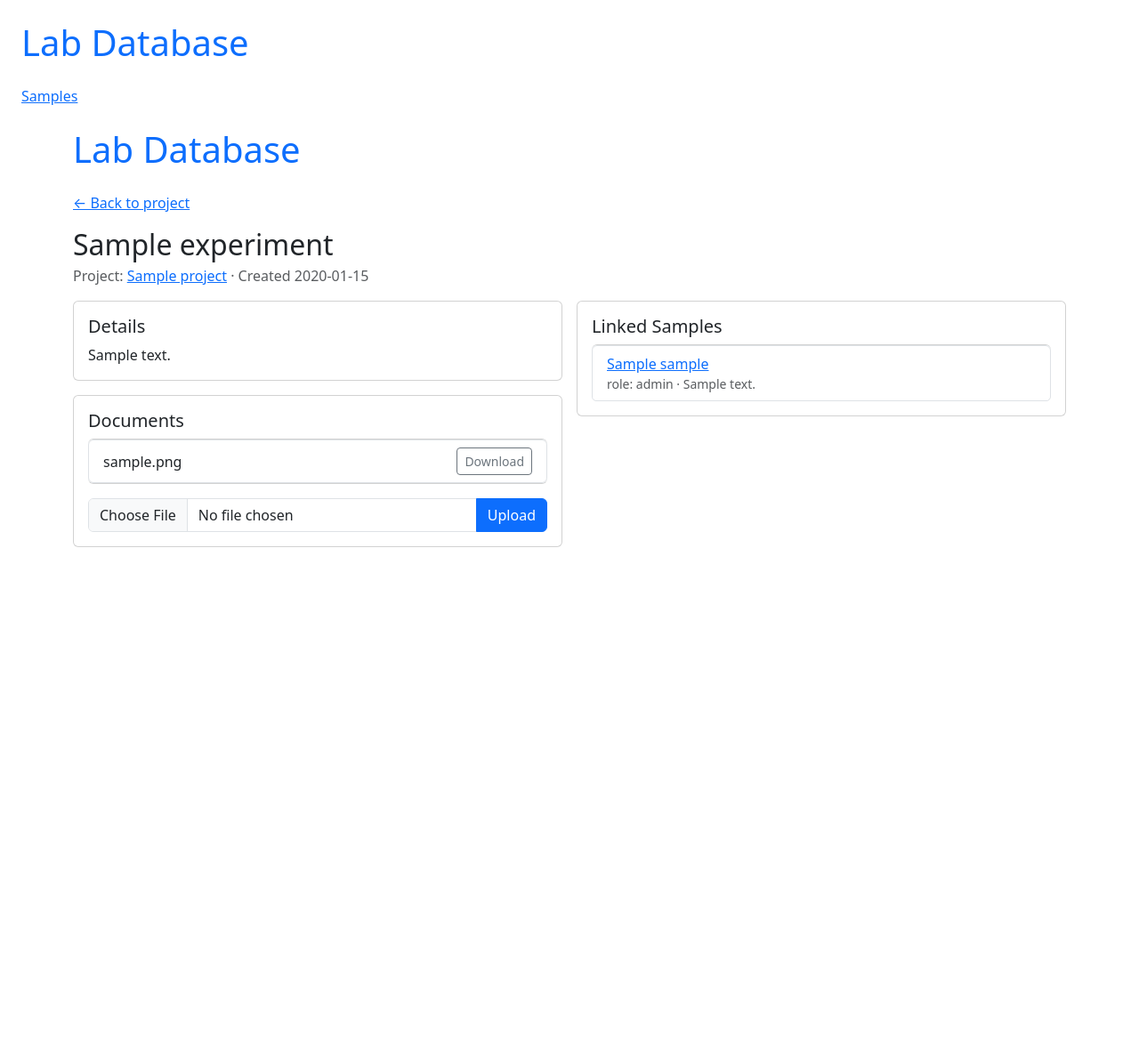
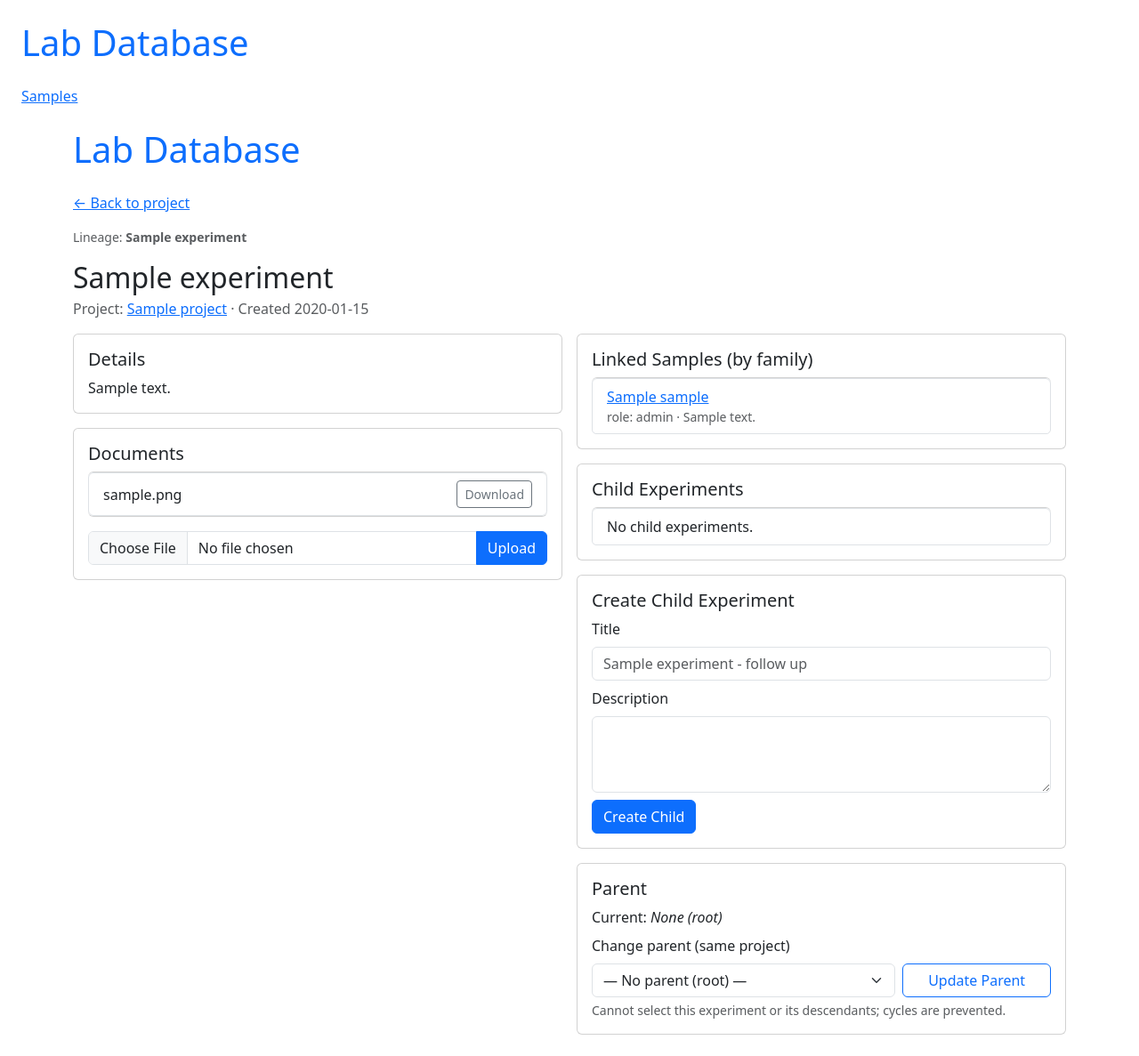
Before and after one commit to WPSII/Lab-Database, a Flask app: page /experiment/1 in a window 1280 px wide. Shown: the whole page at 89% size. Before the commit the page ends 615 px from the top, so only its background shows below. Run offline with Flask 3, Linux system fonts and the light colour scheme; tables that the repository leaves empty hold one stand-in row (values such as "Sample post").

Commit message:
feat(samples): parent/child linkage, experiment linking, project tree view

```diff
--- a/app.py
+++ b/app.py
@@ -42,10 +42,16 @@ class Experiment(db.Model):
     description = db.Column(db.Text, default="")
     created_at = db.Column(db.DateTime, default=datetime.utcnow)
 
-    documents = db.relationship(
-        "Document", backref="experiment", cascade="all, delete-orphan"
+    # NEW: parent/children within the same table
+    parent_id = db.Column(db.Integer, db.ForeignKey("experiment.id"))
+    parent = db.relationship(
+        "Experiment",
+        remote_side=[id],
+        backref=db.backref("children", cascade="all, delete-orphan")
     )
-    # via backref on SampleExperiment: experiment.sample_links -> [SampleExperiment]
+
+    documents = db.relationship("Document", backref="experiment", cascade="all, delete-orphan")
+    # sample_links is via backref on SampleExperiment
 
 
 class Document(db.Model):
@@ -123,6 +129,62 @@ def build_lineage(sample):
         cur = cur.parent
     return chain
 
+def build_experiment_lineage(exp):
+    """Return list [root ... parent] for breadcrumb display."""
+    chain = []
+    cur = exp.parent
+    while cur:
+        chain.insert(0, cur)
+        cur = cur.parent
+    return chain
+
+def get_experiment_descendant_ids(exp):
+    """All descendant experiment IDs (to block cycles when reparenting)."""
+    seen = set()
+    stack = list(exp.children)
+    while stack:
+        node = stack.pop()
+        if node.id in seen:
+            continue
+        seen.add(node.id)
+        stack.extend(node.children)
+    return seen
+
+def build_linked_sample_tree(experiment):
+    """
+    Return a forest (list of roots) of linked samples organized by their
+    parent/child relations, but restricted to samples linked to this experiment.
+    Each node is: {"sample": Sample, "link": SampleExperiment, "children": [...]}
+    """
+    links = list(experiment.sample_links)  # SampleExperiment rows
+    nodes = {}
+
+    # make a node per linked sample
+    for link in links:
+        s = link.sample
+        nodes[s.id] = {"sample": s, "link": link, "children": []}
+
+    roots = []
+    # wire up parent/child within the linked set only
+    for node in nodes.values():
+        s = node["sample"]
+        if s.parent_id in nodes:
+            nodes[s.parent_id]["children"].append(node)
+        else:
+            roots.append(node)
+
+    # sort nicely
+    def sort_tree(n):
+        n["children"].sort(key=lambda x: (x["sample"].name or "").lower())
+        for c in n["children"]:
+            sort_tree(c)
+
+    for r in roots:
+        sort_tree(r)
+    roots.sort(key=lambda n: (n["sample"].name or "").lower())
+    return roots
+
+
 # --- Routes ---
 @app.route("/")
 def index():
@@ -169,9 +231,82 @@ def create_experiment(project_id):
 @app.route("/experiment/<int:experiment_id>")
 def view_experiment(experiment_id):
     experiment = Experiment.query.get_or_404(experiment_id)
-    # template should use {{ experiment }}, access experiment.sample_links to list linked samples
-    return render_template("experiment.html", experiment=experiment)
 
+    # lineage for breadcrumbs
+    lineage = build_experiment_lineage(experiment)
+
+    # possible new parents = same project, not self, not a descendant
+    candidates = (Experiment.query
+                  .filter_by(project_id=experiment.project_id)
+                  .order_by(Experiment.created_at.asc())
+                  .all())
+    desc_ids = get_experiment_descendant_ids(experiment)
+    parent_choices = [c for c in candidates if c.id != experiment.id and c.id not in desc_ids]
+    linked_sample_tree = build_linked_sample_tree(experiment)
+
+    return render_template(
+        "experiment.html",
+        experiment=experiment,
+        lineage=lineage,
+        parent_choices=parent_choices,
+        linked_sample_tree=linked_sample_tree
+    )
+
+@app.route("/experiment/<int:experiment_id>/split", methods=["POST"])
+def split_experiment(experiment_id):
+    parent = Experiment.query.get_or_404(experiment_id)
+    title = (request.form.get("title") or "").strip()
+    description = (request.form.get("description") or "").strip()
+
+    if not title:
+        flash("Child experiment title is required.", "error")
+        return redirect(url_for("view_experiment", experiment_id=parent.id))
+
+    child = Experiment(
+        project_id=parent.project_id,
+        parent_id=parent.id,
+        title=title,
+        description=description
+    )
+    db.session.add(child)
+    db.session.commit()
+    flash("Child experiment created.", "ok")
+    return redirect(url_for("view_experiment", experiment_id=child.id))
+
+@app.route("/experiment/<int:experiment_id>/reparent", methods=["POST"])
+def reparent_experiment(experiment_id):
+    exp = Experiment.query.get_or_404(experiment_id)
+    new_parent_id = request.form.get("parent_id", type=int)
+
+    # Clear parent (make root)
+    if not new_parent_id:
+        exp.parent_id = None
+        db.session.commit()
+        flash("Parent cleared (experiment is now a root).", "ok")
+        return redirect(url_for("view_experiment", experiment_id=exp.id))
+
+    parent = Experiment.query.get_or_404(new_parent_id)
+
+    # Guardrails
+    if parent.id == exp.id:
+        flash("An experiment cannot be its own parent.", "error")
+        return redirect(url_for("view_experiment", experiment_id=exp.id))
+    if parent.project_id != exp.project_id:
+        flash("Parent must be in the same project.", "error")
+        return redirect(url_for("view_experiment", experiment_id=exp.id))
+
+    # Prevent cycles: walk up the ancestry
+    cur = parent
+    while cur:
+        if cur.id == exp.id:
+            flash("Invalid parent: would create a cycle.", "error")
+            return redirect(url_for("view_experiment", experiment_id=exp.id))
+        cur = cur.parent
+
+    exp.parent_id = parent.id
+    db.session.commit()
+    flash("Parent updated.", "ok")
+    return redirect(url_for("view_experiment", experiment_id=exp.id))
 
 @app.route("/experiment/<int:experiment_id>/upload", methods=["POST"])
 def upload_document(experiment_id):
@@ -420,11 +555,10 @@ with app.app_context():
     db.create_all()
     from sqlalchemy import inspect, text
     insp = inspect(db.engine)
-    cols = [c["name"] for c in insp.get_columns("sample")]
+    cols = [c["name"] for c in insp.get_columns("experiment")]
     if "parent_id" not in cols:
-        # Adds column (FK constraint won’t be enforced by SQLite here, which is fine for dev)
         with db.engine.begin() as conn:
-            conn.execute(text("ALTER TABLE sample ADD COLUMN parent_id INTEGER"))
+            conn.execute(text("ALTER TABLE experiment ADD COLUMN parent_id INTEGER"))
 
 
 if __name__ == "__main__":
--- a/templates/experiment.html
+++ b/templates/experiment.html
@@ -5,14 +5,25 @@
   <a href="{{ url_for('view_project', project_id=experiment.project.id) }}">&larr; Back to project</a>
 </p>
 
+<!-- Lineage breadcrumbs -->
+<p class="small text-muted">
+  Lineage:
+  {% for anc in lineage %}
+    <a href="{{ url_for('view_experiment', experiment_id=anc.id) }}">{{ anc.title }}</a> &raquo;
+  {% endfor %}
+  <strong>{{ experiment.title }}</strong>
+</p>
+
 <h2 class="mb-1">{{ experiment.title }}</h2>
 <div class="text-muted mb-3">
-  Project: <a href="{{ url_for('view_project', project_id=experiment.project.id) }}">{{ experiment.project.title }}</a>
+  Project:
+  <a href="{{ url_for('view_project', project_id=experiment.project.id) }}">{{ experiment.project.title }}</a>
   &middot; Created {{ experiment.created_at.strftime('%Y-%m-%d') }}
 </div>
 
 <div class="row g-3">
   <div class="col-lg-6">
+
     <!-- Details -->
     <div class="card card-body mb-3">
       <h5 class="mb-2">Details</h5>
@@ -40,27 +51,113 @@
         </div>
       </form>
     </div>
+
   </div>
 
-  <!-- Linked Samples -->
   <div class="col-lg-6">
-    <div class="card card-body">
-      <h5 class="mb-2">Linked Samples</h5>
+
+    <!-- Linked Samples -->
+    <!-- Linked Samples (tree by family) -->
+    <div class="card card-body mb-3">
+      <h5 class="mb-2">Linked Samples (by family)</h5>
+
+      {% macro render_sample_node(node) -%}
+        <li class="list-group-item">
+          <div>
+            <a href="{{ url_for('view_sample', sample_id=node.sample.id) }}">{{ node.sample.name }}</a>
+            <div class="small text-muted">
+              role: {{ node.link.role }}{% if node.link.notes %} · {{ node.link.notes }}{% endif %}
+            </div>
+          </div>
+
+          {% if node.children %}
+            <ul class="list-group mt-2">
+              {% for c in node.children %}
+                {{ render_sample_node(c) }}
+              {% endfor %}
+            </ul>
+          {% endif %}
+        </li>
+      {%- endmacro %}
+
+      {% if linked_sample_tree and linked_sample_tree|length > 0 %}
+        <ul class="list-group">
+          {% for root in linked_sample_tree %}
+            {{ render_sample_node(root) }}
+          {% endfor %}
+        </ul>
+      {% else %}
+        <div class="list-group">
+          <div class="list-group-item">No samples linked yet.</div>
+        </div>
+      {% endif %}
+    </div>
+
+
+    <!-- Child Experiments -->
+    <div class="card card-body mb-3">
+      <h5 class="mb-2">Child Experiments</h5>
       <ul class="list-group">
-        {% for link in experiment.sample_links %}
-          <li class="list-group-item d-flex justify-content-between align-items-center">
-            <div>
-              <a href="{{ url_for('view_sample', sample_id=link.sample.id) }}">{{ link.sample.name }}</a>
-              <div class="small text-muted">
-                role: {{ link.role }}{% if link.notes %} · {{ link.notes }}{% endif %}
-              </div>
-            </div>
+        {% for child in experiment.children %}
+          <li class="list-group-item">
+            <a href="{{ url_for('view_experiment', experiment_id=child.id) }}">{{ child.title }}</a>
           </li>
         {% else %}
-          <li class="list-group-item">No samples linked yet.</li>
+          <li class="list-group-item">No child experiments.</li>
         {% endfor %}
       </ul>
     </div>
+
+    <!-- Create Child Experiment -->
+    <div class="card card-body mb-3">
+      <h5 class="mb-2">Create Child Experiment</h5>
+      <form method="post" action="{{ url_for('split_experiment', experiment_id=experiment.id) }}">
+        <div class="mb-2">
+          <label class="form-label">Title</label>
+          <input class="form-control" name="title" required placeholder="{{ experiment.title }} - follow up">
+        </div>
+        <div class="mb-2">
+          <label class="form-label">Description</label>
+          <textarea class="form-control" name="description" rows="3"></textarea>
+        </div>
+        <button class="btn btn-primary">Create Child</button>
+      </form>
+    </div>
+
+    <!-- Re-parent -->
+    <div class="card card-body">
+      <h5 class="mb-2">Parent</h5>
+      <p class="mb-2">
+        Current:
+        {% if experiment.parent %}
+          <a href="{{ url_for('view_experiment', experiment_id=experiment.parent.id) }}">{{ experiment.parent.title }}</a>
+        {% else %}
+          <em>None (root)</em>
+        {% endif %}
+      </p>
+      <form method="post" action="{{ url_for('reparent_experiment', experiment_id=experiment.id) }}">
+        <div class="row g-2 align-items-end">
+          <div class="col-md-8">
+            <label class="form-label">Change parent (same project)</label>
+            <select class="form-select" name="parent_id">
+              <option value="">— No parent (root) —</option>
+              {% for p in parent_choices %}
+                <option value="{{ p.id }}" {% if experiment.parent and p.id == experiment.parent.id %}selected{% endif %}>
+                  {{ p.title }}
+                </option>
+              {% endfor %}
+            </select>
+          </div>
+          <div class="col-md-4">
+            <button class="btn btn-outline-primary w-100">Update Parent</button>
+          </div>
+        </div>
+        <div class="form-text">
+          Cannot select this experiment or its descendants; cycles are prevented.
+        </div>
+      </form>
+    </div>
+
   </div>
 </div>
 
```
Also changed, not shown: templates/project.html (+21 -21 lines).
